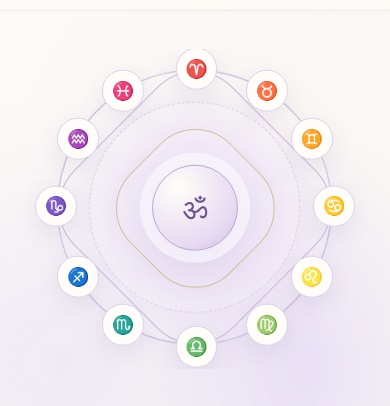
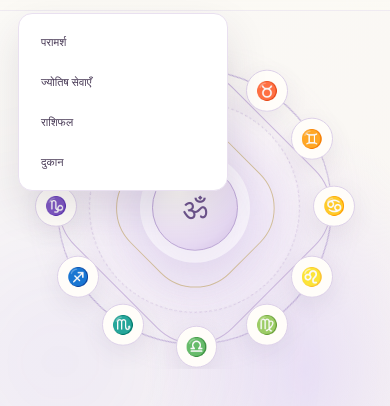
Before and after one commit to coder911i/Manish-bhaiya-demo, a website: page public/index.html in a window 390 px wide. Both pictures are taken after a click on the button "Open menu". Shown: the part 61-467 px from the top of the page. Drawn offline with nearby package versions, Linux system fonts and the light colour scheme; no server answers; a web font is replaced by a local one.

Commit message:
Add responsive dropdown navigation styles

```diff
--- a/public/styles.css
+++ b/public/styles.css
@@ -444,3 +444,10 @@ body{background:#fbfaf7;color:#302943}
  .cart-item>img{width:68px;height:68px}.line-total{margin-left:0}.loader-overlay{top:auto;bottom:12vh}.entry-mandala{width:min(76vw,350px)}
 }
 @media(prefers-reduced-motion:reduce){.entry-mandala,.mandala-ring,.mandala-center,.mandala-star,.celestial-art,.celestial-ring,.zodiac-wheel,.zodiac-sign i,.zodiac-sign small{animation:none!important}html{scroll-behavior:auto}}
+
+@media(max-width:900px){
+ .nav-left{position:relative}
+ .nav-left nav.is-open{display:flex!important;position:absolute;left:0;top:52px;min-width:210px;flex-direction:column;gap:0;padding:8px;background:#fff;border:1px solid #e9e0f0;border-radius:14px;box-shadow:0 18px 40px #3b2a4b20}
+ .nav-left nav.is-open a{padding:13px 14px;color:#453653;border-radius:8px}
+ .nav-left nav.is-open a:hover{background:#f4eef9}
+}
```
